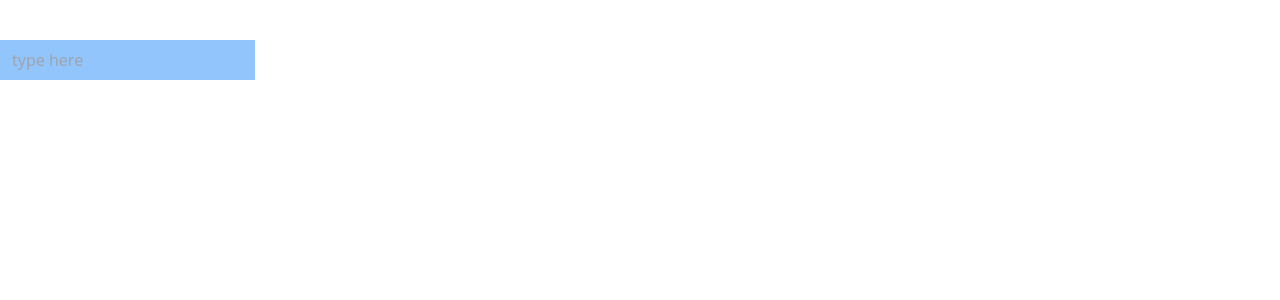
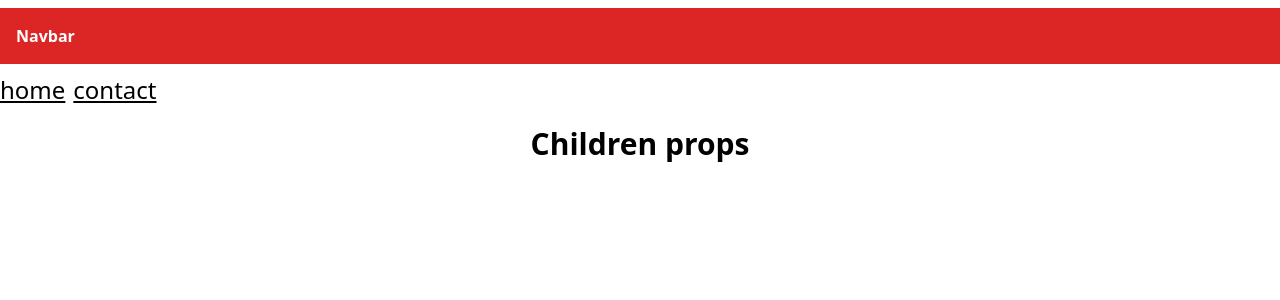
Before and after one commit to Foxlancerr/react-typescript-best-practices, a React (Vite) app: page / in a window 1280 px wide. Shown: the top 300 px of the page. Built offline with nearby package versions, Linux system fonts and the light colour scheme.

Commit message:
01-Components excercise is completed

```diff
--- a/src/App.tsx
+++ b/src/App.tsx
@@ -1,5 +1,6 @@
 import React from "react";
-import Parent from "./Tasks/01-components/06-typing-onChange-solution";
+import Parent from "./Tasks/01-components/07-extracting-props-from-custom-component.solution";
+
 
 
 const App = () => {
--- /dev/null
+++ b/src/Tasks/01-components/07-extracting-props-from-custom-component.problem.tsx
@@ -0,0 +1,26 @@
+// Imagine NavBar is an external library!
+
+export const NavBar = (props: {
+    title: string;
+    links: string[];
+    children: React.ReactNode;
+  }) => {
+    return <div>Some content</div>;
+  };
+
+  // Your app:
+
+  import { Equal, Expect } from "../helpers/type-utils";
+
+  type NavBarProps = unknown;
+
+  type test = Expect<
+    Equal<
+      NavBarProps,
+      {
+        title: string;
+        links: string[];
+        children: React.ReactNode;
+      }
+    >
+  >;
--- /dev/null
+++ b/src/Tasks/01-components/07-extracting-props-from-custom-component.solution.tsx
@@ -0,0 +1,58 @@
+// Imagine NavBar is an external library!
+
+const NavBar = (props: {
+  title: string;
+  links: string[];
+  children: React.ReactNode;
+}) => {
+  return (
+    <div>
+      <h1 className="bg-red-600 mt-2 p-4 text-white font-bold mb-2.5">
+        {props.title}
+      </h1>
+      {props.links.map((item, index) => {
+        return (
+          <a
+            href={item}
+            key={item + index}
+            className={`underline hover:font-bold hover:text-blue-800 text-2xl ${
+              index !== 0 && "ml-2"
+            } `}
+          >
+            {item.substring(1)}
+          </a>
+        );
+      })}
+
+      <h1 className="font-semibold text-3xl text-center mt-5">
+        {props.children}
+      </h1>
+    </div>
+  );
+};
+
+import { ComponentProps } from "react";
+import { Equal, Expect } from "../../helpers/type-utils";
+// Your app:
+
+type NavBarProps = ComponentProps<typeof NavBar>;
+
+type test = Expect<
+  Equal<
+    NavBarProps,
+    {
+      title: string;
+      links: string[];
+      children: React.ReactNode;
+    }
+  >
+>;
+
+const Parent = () => {
+  return (
+    <NavBar title="Navbar" links={["/home", "/contact"]}>
+      Children props
+    </NavBar>
+  );
+};
+export default Parent;
```
Also changed, not shown: src/Tasks/01-components/06-typing-onChange.problem.tsx (renamed from src/Tasks/01-components/06-typing-onChange.tsx).
